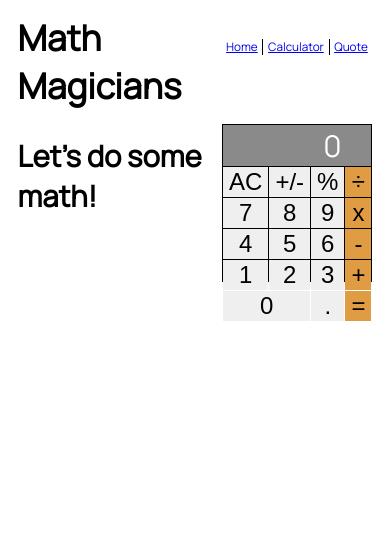
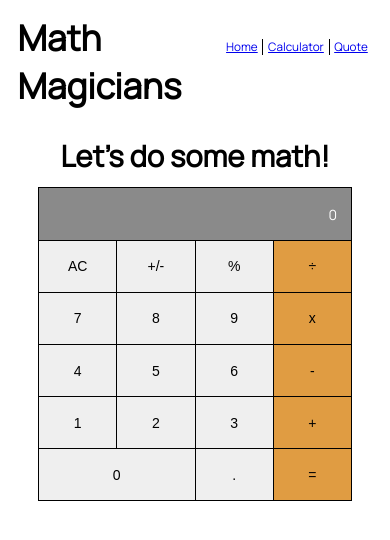
Before and after one commit to SlowKingV/math-magicians2, a React (Create React App) app: page /calculator in a window 390 px wide. Shown: the top 540 px of the page. Built offline with nearby package versions, Linux system fonts and the light colour scheme.

Commit message:
Fix Calculator size for mobile

```diff
--- a/src/components/css/Calculator.css
+++ b/src/components/css/Calculator.css
@@ -14,7 +14,6 @@
 }
 
 .key {
-  font-size: 24px;
   cursor: pointer;
 }
 
@@ -31,6 +30,7 @@
   background-color: #8a8a8a;
   color: #fff;
   display: flex;
+  font-size: 1.2rem;
   grid-column: 1 / 5;
   justify-content: space-between;
   padding: 0 1em;
--- a/src/css/CalcPage.css
+++ b/src/css/CalcPage.css
@@ -2,3 +2,15 @@
   display: flex;
   justify-content: space-between;
 }
+
+@media (orientation: portrait) {
+  .calc-page {
+    align-items: center;
+    flex-direction: column;
+  }
+
+  .calculator {
+    height: 80vw;
+    width: 80vw;
+  }
+}
--- a/src/css/index.css
+++ b/src/css/index.css
@@ -48,6 +48,9 @@ code {
   monospace;
 }
 
+button,
+input { font-size: 1.2rem; }
+
 .no-list {
   list-style: none;
   margin: 0;
```
